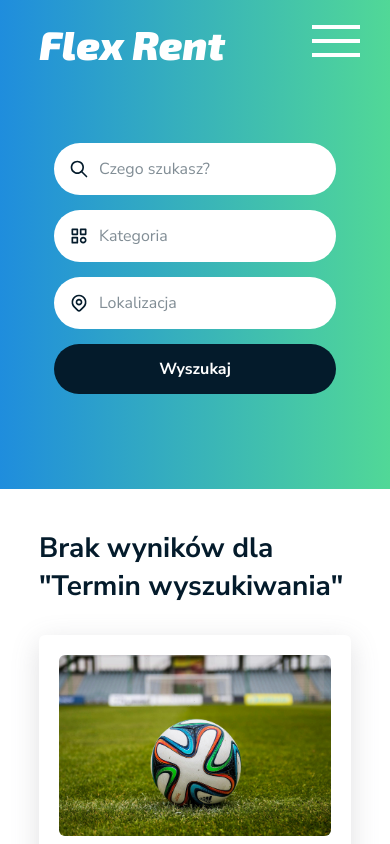
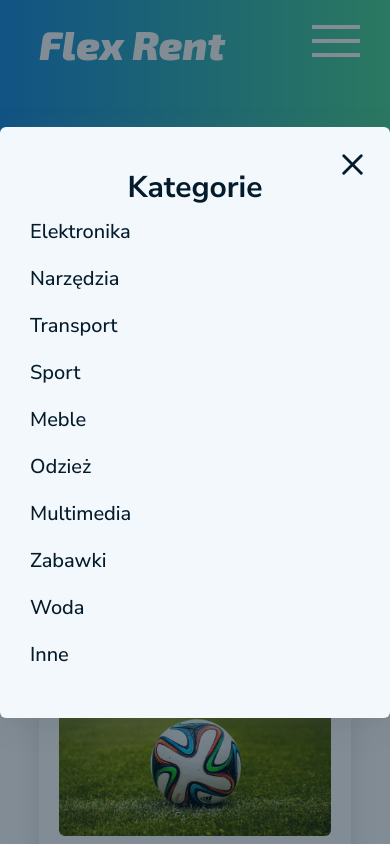
Before and after one commit to MatMarrrrr/Flex-Rent-Frontend, a React (Vite) app: page /search in a window 390 px wide. Both pictures are taken after a click on the element 195 px from the left and 236 px from the top of the page. Shown: the top 844 px of the page. Built offline with nearby package versions, Linux system fonts and the light colour scheme.

Commit message:
Added category modal and adjusted mobile style for search page

```diff
--- a/src/components/elements/ResultCard.tsx
+++ b/src/components/elements/ResultCard.tsx
@@ -41,6 +41,7 @@ const ResultCardContainer = styled.div`
   box-shadow: var(--shadow);
   min-width: 240px;
   display: flex;
+  align-items: center;
   flex-direction: column;
   cursor: pointer;
   transition: transform 0.3s ease;
@@ -64,6 +65,7 @@ const ItemName = styled.p`
   font-weight: 900;
   color: var(--dark);
   margin-bottom: 5px;
+  text-align: center;
 
   @media (max-width: 430px) {
     font-size: 16px;
--- a/src/components/elements/SearchBar.tsx
+++ b/src/components/elements/SearchBar.tsx
@@ -3,6 +3,7 @@ import styled from "styled-components";
 import searchIcon from "./../../assets/icons/search.svg";
 import categoriesIcon from "./../../assets/icons/categories.svg";
 import localizationIcon from "./../../assets/icons/localization.svg";
+import CategoryModal from "../ui/CategoryModal";
 
 interface SearchBarProps {
   defaultQuery?: string;
@@ -19,7 +20,13 @@ const SearchBar: React.FC<SearchBarProps> = ({
 }) => {
   const [query, setQuery] = useState<string>(defaultQuery);
   const [category, setCategory] = useState<string>(defaultCategory);
+  const [categoryId, setCategoryId] = useState<number>(0);
   const [location, setLocation] = useState<string>(defaultLocation);
+
+  const [isModalVisible, setModalVisible] = useState(false);
+
+  const showModal = () => setModalVisible(true);
+  const hideModal = () => setModalVisible(false);
 
   const handleSearchClick = () => {
     if (onSearch) {
@@ -27,7 +34,22 @@ const SearchBar: React.FC<SearchBarProps> = ({
     }
   };
 
+  const handleCategoryClick = () => {
+    // document.body.style.overflow = "hidden";
+    showModal();
+  };
+
   return (
+    <>
+      <CategoryModal
+        isVisible={isModalVisible}
+        onClose={hideModal}
+        onCategoryClick={(categoryId, category) => {
+          setCategoryId(categoryId);
+          setCategory(category);
+          hideModal();
+        }}
+      />
       <Container data-aos="fade-up">
         <MainInputContainer>
           <Icon src={searchIcon} />
@@ -38,12 +60,13 @@ const SearchBar: React.FC<SearchBarProps> = ({
           />
         </MainInputContainer>
         <Divider />
-      <CategoryInputContainer>
+        <CategoryInputContainer onClick={handleCategoryClick}>
           <Icon src={categoriesIcon} />
           <StyledInput
             placeholder="Kategoria"
             value={category}
             onChange={(e) => setCategory(e.target.value)}
+            readOnly
           />
         </CategoryInputContainer>
         <LocalizationInputContainer>
@@ -56,6 +79,7 @@ const SearchBar: React.FC<SearchBarProps> = ({
         </LocalizationInputContainer>
         <SearchButton onClick={handleSearchClick}>Wyszukaj</SearchButton>
       </Container>
+    </>
   );
 };
 
@@ -108,6 +132,7 @@ const CategoryInputContainer = styled.div`
   display: flex;
   align-items: center;
   gap: 10px;
+  cursor: pointer;
 
   @media (max-width: 700px) {
     background-color: var(--white);
@@ -145,6 +170,10 @@ const StyledInput = styled.input`
   width: 100%;
   outline: none;
 
+  &:read-only {
+    cursor: pointer;
+  }
+
   &::placeholder {
     color: var(--dark-50);
   }
--- /dev/null
+++ b/src/components/ui/CategoryModal.tsx
@@ -0,0 +1,148 @@
+import React, { useState } from "react";
+import styled, { keyframes } from "styled-components";
+import { categories } from "../../consts/categories";
+import xIcon from "../../assets/icons/x.svg";
+
+interface CategoryModalProps {
+  isVisible: boolean;
+  onClose: () => void;
+  onCategoryClick: (id: number, name: string) => void;
+}
+
+interface ModalOverlayProps {
+  isClosing: boolean;
+}
+
+const CategoryModal: React.FC<CategoryModalProps> = ({
+  isVisible,
+  onClose,
+  onCategoryClick,
+}) => {
+  const [isClosing, setisClosing] = useState<boolean>(false);
+
+  const handleCategoryClick = (id: number, name: string) => {
+    onCategoryClick(id, name);
+    handleClose();
+  };
+
+  const handleClose = () => {
+    setisClosing(true);
+    // document.body.style.overflow = "auto";
+    setTimeout(() => {
+      onClose();
+      setisClosing(false);
+    }, 300);
+  };
+
+  if (!isVisible && !isClosing) return null;
+
+  return (
+    <ModalOverlay isClosing={isClosing}>
+      <ModalContent>
+        <CloseButton onClick={handleClose} src={xIcon} />
+        <ModalTitle>Kategorie</ModalTitle>
+        <CategoriesContainer>
+          {categories.map((category) => (
+            <CategoryContainer
+              key={category.name}
+              onClick={() => handleCategoryClick(category.id, category.name)}
+            >
+              <CategoryText>{category.name}</CategoryText>
+            </CategoryContainer>
+          ))}
+        </CategoriesContainer>
+      </ModalContent>
+    </ModalOverlay>
+  );
+};
+
+export default CategoryModal;
+
+const fadeIn = keyframes`
+  from {
+    opacity: 0;
+  }
+  to {
+    opacity: 1;
+  }
+`;
+
+const fadeOut = keyframes`
+  from {
+    opacity: 1;
+  }
+  to {
+    opacity: 0;
+  }
+`;
+
+const ModalOverlay = styled.div<ModalOverlayProps>`
+  position: fixed;
+  top: 0;
+  left: 0;
+  width: 100%;
+  height: 100%;
+  background: var(--dark-50);
+  display: flex;
+  justify-content: center;
+  align-items: center;
+  z-index: 1000;
+  animation: ${({ isClosing }) => (isClosing ? fadeOut : fadeIn)} 0.3s ease;
+`;
+
+const ModalContent = styled.div`
+  background: var(--light);
+  padding: 40px 20px;
+  border-radius: 6px;
+  box-shadow: var(--shadow);
+  position: relative;
+  display: flex;
+  flex-direction: column;
+  width: 100%;
+  max-width: 500px;
+`;
+
+const CloseButton = styled.img`
+  height: 35px;
+  position: absolute;
+  top: 20px;
+  right: 20px;
+  cursor: pointer;
+  transition: transform 0.3s ease;
+
+  &:hover {
+    transform: scale(1.05);
+  }
+`;
+
+const ModalTitle = styled.p`
+  font-size: 30px;
+  text-align: center;
+  font-weight: bold;
+  color: var(--dark);
+`;
+
+const CategoriesContainer = styled.div`
+  width: 100%;
+`;
+
+const CategoryText = styled.p`
+  font-size: 20px;
+  font-weight: 500;
+  color: var(--dark);
+`;
+
+const CategoryContainer = styled.div`
+  padding: 10px;
+  border-radius: 6px;
+  background-color: var(--light);
+
+  cursor: pointer;
+  &:hover {
+    background-color: var(--dark);
+
+    ${CategoryText} {
+      color: var(--light);
+    }
+  }
+`;
--- a/src/pages/SearchPage.tsx
+++ b/src/pages/SearchPage.tsx
@@ -109,7 +109,15 @@ const ResultsText = styled.p`
 `;
 
 const ResultsContainer = styled.div`
-  display: flex;
-  flex-wrap: wrap;
+  display: grid;
   gap: 40px;
+  grid-template-columns: repeat(3, 1fr);
+
+  @media (max-width: 1400px) {
+    grid-template-columns: repeat(2, 1fr);
+  }
+
+  @media (max-width: 900px) {
+    grid-template-columns: repeat(1, 1fr);
+  }
 `;
```
Also changed, not shown: src/assets/icons/x.svg (added). Lines whose indentation alone changed are shown as unchanged.
